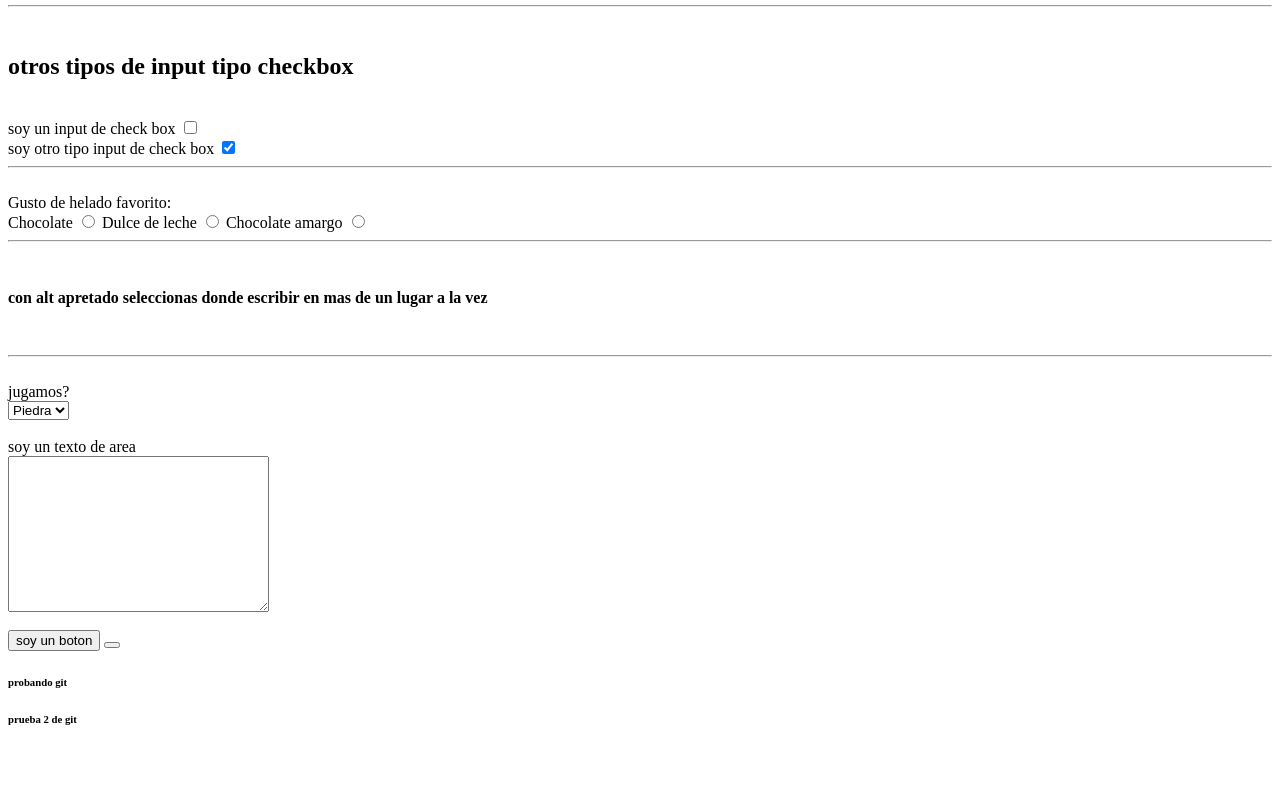
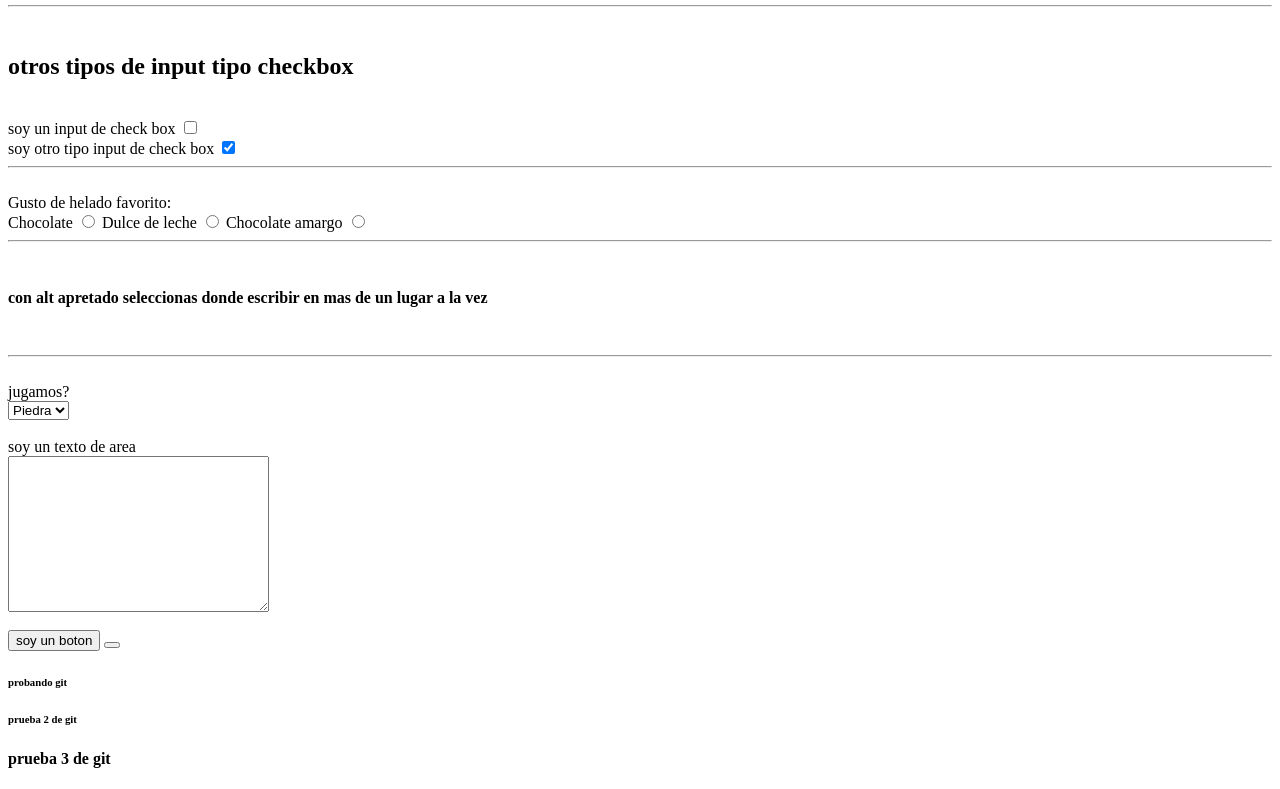
Before and after one commit to Marswim/Prueba5, a plain HTML site: page index.html in a window 1280 px wide. Shown: the part 1341-2130 px from the top of the page. Before the commit the page ends 2091 px from the top, so only its background shows below. Drawn offline with Linux system fonts and the light colour scheme.

Commit message:
probando desde vsc

```diff
--- a/index.html
+++ b/index.html
@@ -139,6 +139,8 @@
           <button type="submit" id="soyunboton"></button>
           <h6>probando git</h6>
           <h6>prueba 2 de git</h6>
+          <h4>prueba 3 de git</h4>
+
 
 
 
```
